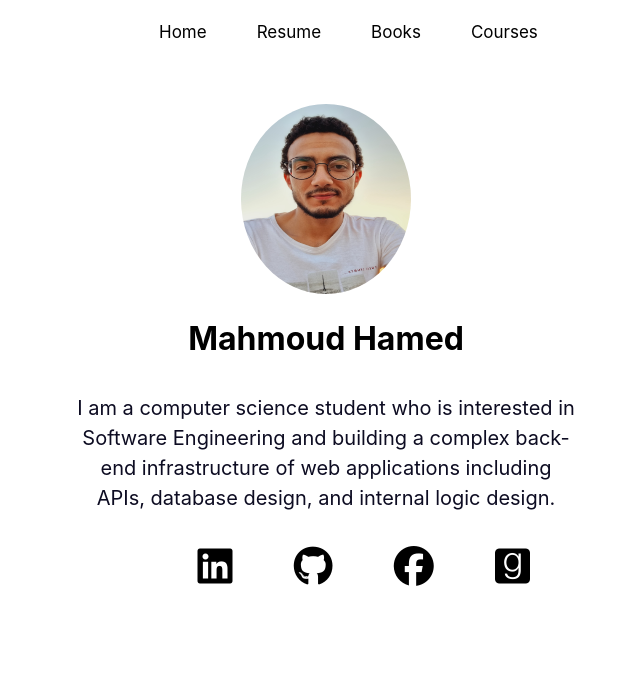
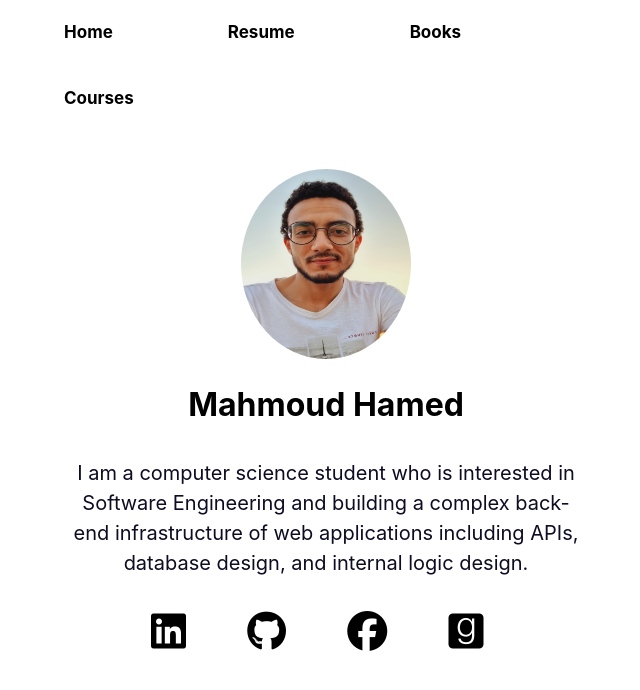
Before and after one commit to dev-mahmoudhamed/dev-mahmoudhamed.github.io, a plain HTML site: page index.html in a window 1280 px wide. Shown: the whole page, without its empty margins (314-954 px from the left). Drawn offline with Linux system fonts and the light colour scheme.

Commit message:
fix index

```diff
--- a/Files/index.css
+++ b/Files/index.css
@@ -15,9 +15,8 @@ img {
     font-family: 'Inter', sans-serif;
     font-size: 20px;
     font-weight: 400;
-    max-width: 500px;
+    width: 40%;
     margin: auto;
-    width: 60%;
     padding: 8px;
 }
 
@@ -37,11 +36,32 @@ h1 {
 
 
 .center-div {
+    align-items: center;
     position: relative;
-    left: 38%;
-    width: 500px;
+    width: 400px;
     font-size: 40;
-    height: 150px;
+    border-radius: 8px;
+    margin: auto;
+    padding-left: 30%;
+    padding-right: 30%;
+}
+
+.topnav {
+    align-items: center;
+    position: relative;
+    overflow: hidden;
+    background-color: white;
+    max-width: 50%;
+    margin: auto;
+    border-radius: 8px;
+    padding-left: 20%;
+    padding-right: 25%;
+
+}
+
+.bar-a {
+    margin-left: 65px;
+    font-weight: bold;
 }
 
 a,
@@ -50,6 +70,7 @@ a:visited,
 a:active {
     color: inherit;
     text-decoration: none;
+    text-align: center;
 }
 
 body {
@@ -58,18 +79,6 @@ body {
     line-height: 1.5;
     margin: 0;
     background-color: #fff;
-
-}
-
-.topnav {
-    overflow: hidden;
-    background-color: white;
-    max-width: 50%;
-    border-radius: 8px;
-    margin: auto;
-    position: relative;
-    display: block;
-    padding-left: 20%;
 
 }
 
--- a/index.html
+++ b/index.html
@@ -10,28 +10,34 @@
 </head>
 
 <body>
+    <div class="center-body">
         <div class="topnav">
-        <a href="/">Home</a>
-        <a href="https://drive.google.com/file/d/1wrMrg-9MpU9nHziDry3qmmkCIasMPsXR/view" target="_blank">Resume</a>
-        <a href="/books.html">Books</a>
-        <a href="/courses.html">Courses</a>
+            <a class="bar-a" href="/">Home</a>
+            <a class="bar-a" href="https://drive.google.com/file/d/1wrMrg-9MpU9nHziDry3qmmkCIasMPsXR/view"
+                target="_blank">Resume</a>
+            <a class="bar-a" href="/books.html">Books</a>
+            <a class="bar-a" href="/courses.html">Courses</a>
         </div>
 
         <img class="display-image m-auto" src="Files/profile.jpg" alt="Mahmoud Hamed">
         <h1>Mahmoud Hamed</h1>
 
-    <div class="text-fs-16 page-text-color page-text-font mt-12 ln-h-22 text-center">
-        I am a computer science student who is interested in Software Engineering and building a complex back-end
+        <div class="page-text-color page-text-font mt-12 ln-h-22 text-center">
+            I am a computer science student who is interested in Software Engineering and building a complex
+            back-end
             infrastructure of web applications including APIs, database design, and internal logic design.
         </div>
         <div class="center-div">
             <a href="https://www.linkedin.com/in/dev-mahmoudhamed/" target="_blank"><i
                     class="fa-brands fa-linkedin"></i></a>
             <a href="https://www.github.com/dev-mahmoudhamed/" target="_blank"><i class="fa-brands fa-github"></i></a>
-        <a href="https://www.facebook.com/dev.mahmoudhamed" target="_blank"><i class="fa-brands fa-facebook"></i></a>
-        <a href="https://www.goodreads.com/dev_mahmoudhamed" target="_blank"><i class="fa-brands fa-goodreads"></i></a>
+            <a href="https://www.facebook.com/dev.mahmoudhamed" target="_blank"><i
+                    class="fa-brands fa-facebook"></i></a>
+            <a href="https://www.goodreads.com/dev_mahmoudhamed" target="_blank"><i
+                    class="fa-brands fa-goodreads"></i></a>
         </div>
         <div>
+        </div>
     </div>
 </body>
 
```
Lines whose indentation alone changed are shown as unchanged.
